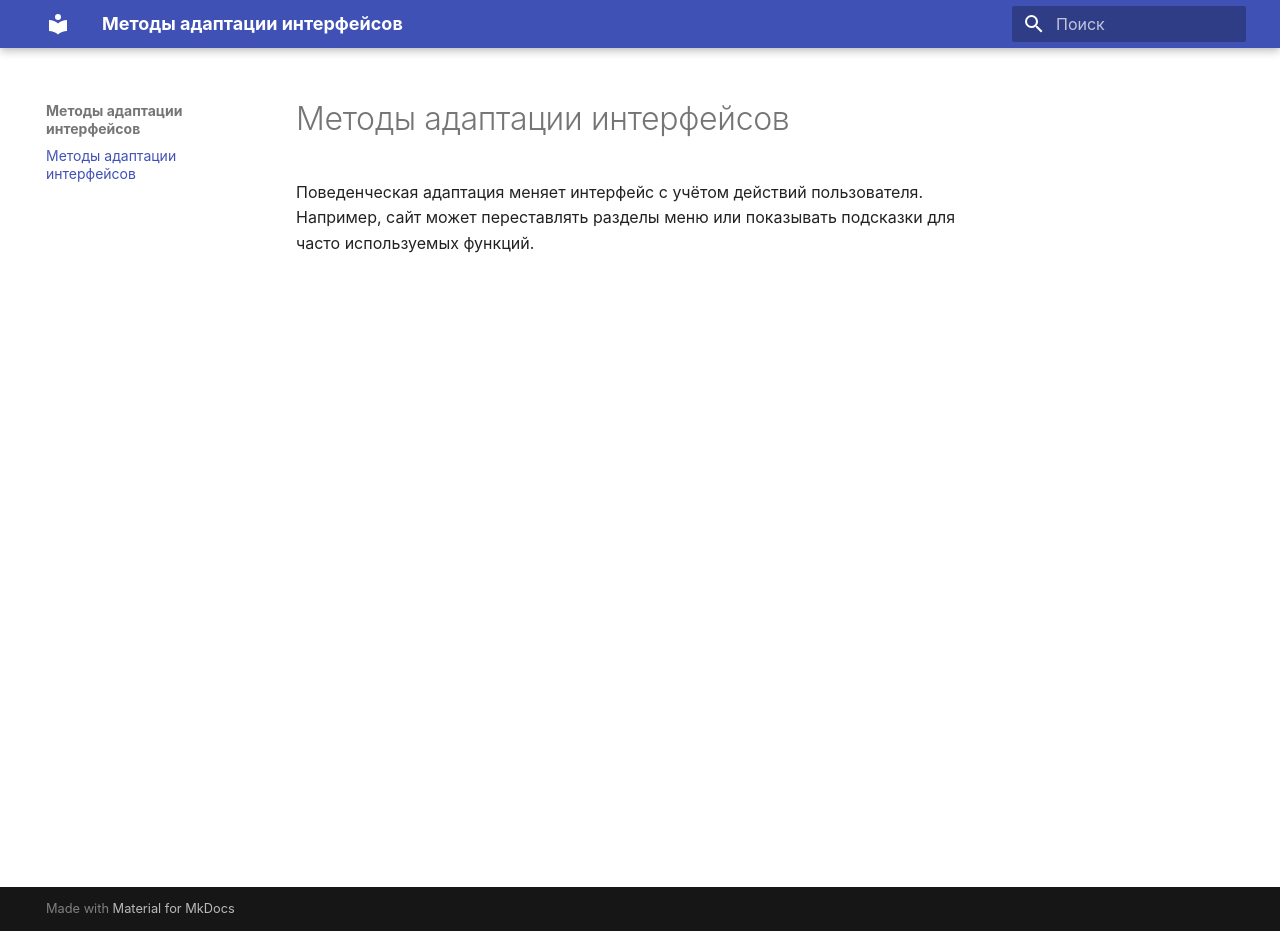
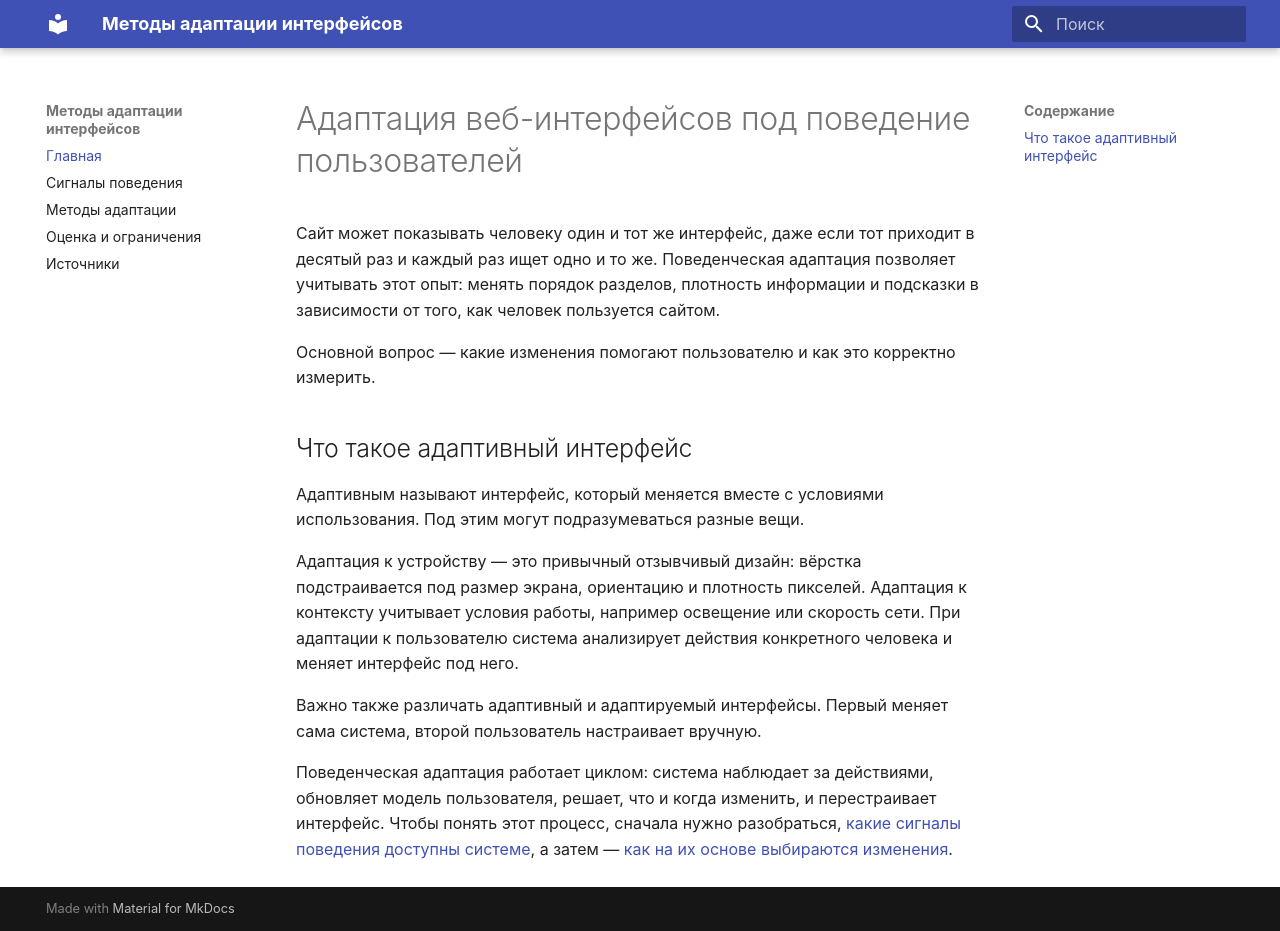
Before and after one commit to Gentofluck/adaptive-ui-review, an MkDocs documentation site: the page built from docs/index.md, in a window 1280 px wide and 931 px high. Built offline with MkDocs 1.6.1 and Material for MkDocs 9.7.7, drawn with Linux system fonts in a browser that asks for light colours.

Commit message:
Материалы по адаптации интерфейсов

```diff
--- a/docs/index.md
+++ b/docs/index.md
@@ -1,3 +1,15 @@
-# Методы адаптации интерфейсов
+# Адаптация веб-интерфейсов под поведение пользователей
 
-Поведенческая адаптация меняет интерфейс с учётом действий пользователя. Например, сайт может переставлять разделы меню или показывать подсказки для часто используемых функций.
+Сайт может показывать человеку один и тот же интерфейс, даже если тот приходит в десятый раз и каждый раз ищет одно и то же. Поведенческая адаптация позволяет учитывать этот опыт: менять порядок разделов, плотность информации и подсказки в зависимости от того, как человек пользуется сайтом.
+
+Основной вопрос — какие изменения помогают пользователю и как это корректно измерить.
+
+## Что такое адаптивный интерфейс
+
+Адаптивным называют интерфейс, который меняется вместе с условиями использования. Под этим могут подразумеваться разные вещи.
+
+Адаптация к устройству — это привычный отзывчивый дизайн: вёрстка подстраивается под размер экрана, ориентацию и плотность пикселей. Адаптация к контексту учитывает условия работы, например освещение или скорость сети. При адаптации к пользователю система анализирует действия конкретного человека и меняет интерфейс под него.
+
+Важно также различать адаптивный и адаптируемый интерфейсы. Первый меняет сама система, второй пользователь настраивает вручную.
+
+Поведенческая адаптация работает циклом: система наблюдает за действиями, обновляет модель пользователя, решает, что и когда изменить, и перестраивает интерфейс. Чтобы понять этот процесс, сначала нужно разобраться, [какие сигналы поведения доступны системе](signals.md), а затем — [как на их основе выбираются изменения](methods.md).
--- a/mkdocs.yml
+++ b/mkdocs.yml
@@ -8,3 +8,13 @@ theme:
 plugins:
   - search:
       lang: [ru]
+
+markdown_extensions:
+  - attr_list
+
+nav:
+  - Главная: index.md
+  - Сигналы поведения: signals.md
+  - Методы адаптации: methods.md
+  - Оценка и ограничения: evaluation.md
+  - Источники: sources.md
```
Also changed, not shown: docs/evaluation.md (added, +29 -0 lines), docs/methods.md (added, +29 -0 lines), docs/signals.md (added, +11 -0 lines), docs/sources.md (added, +15 -0 lines).
